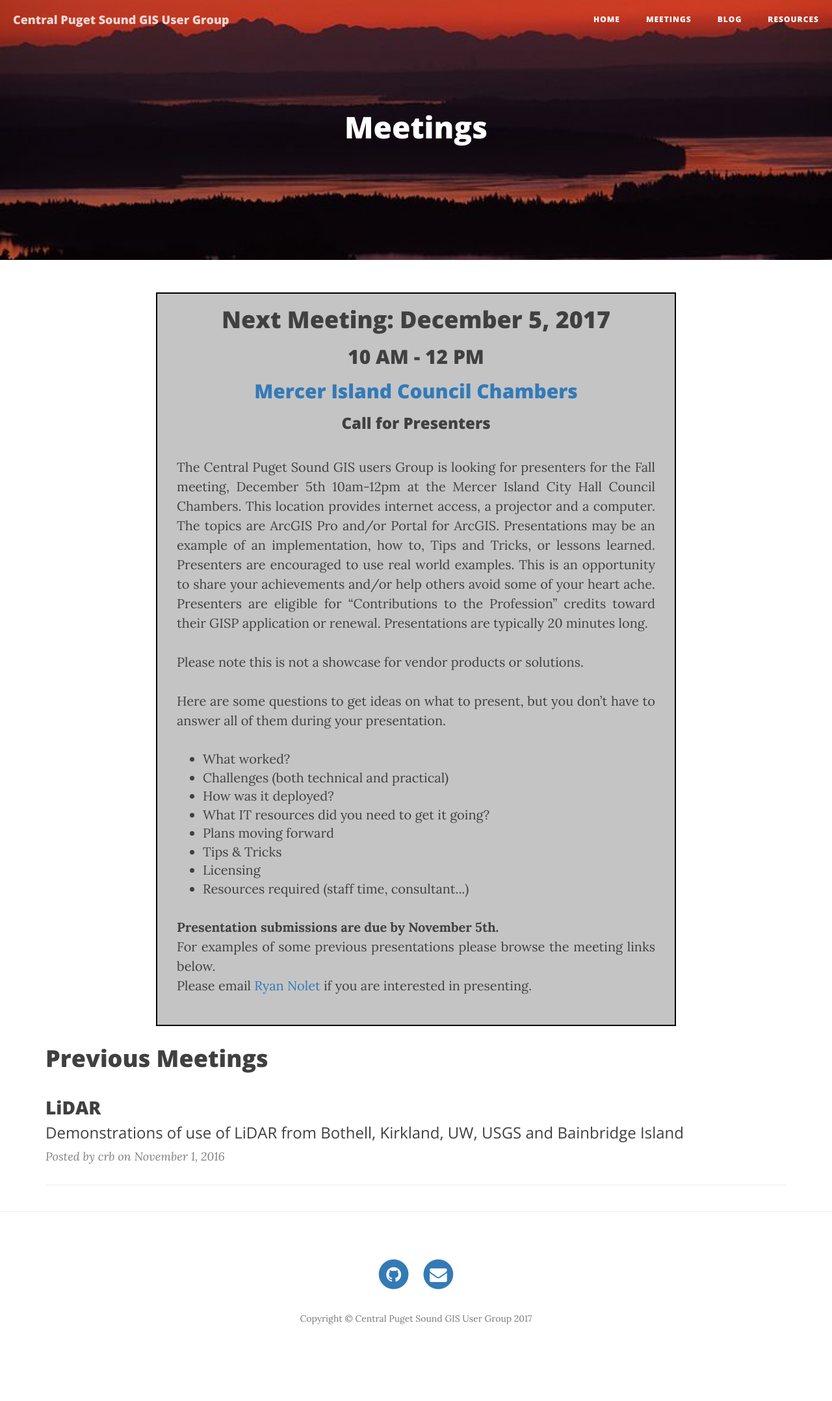
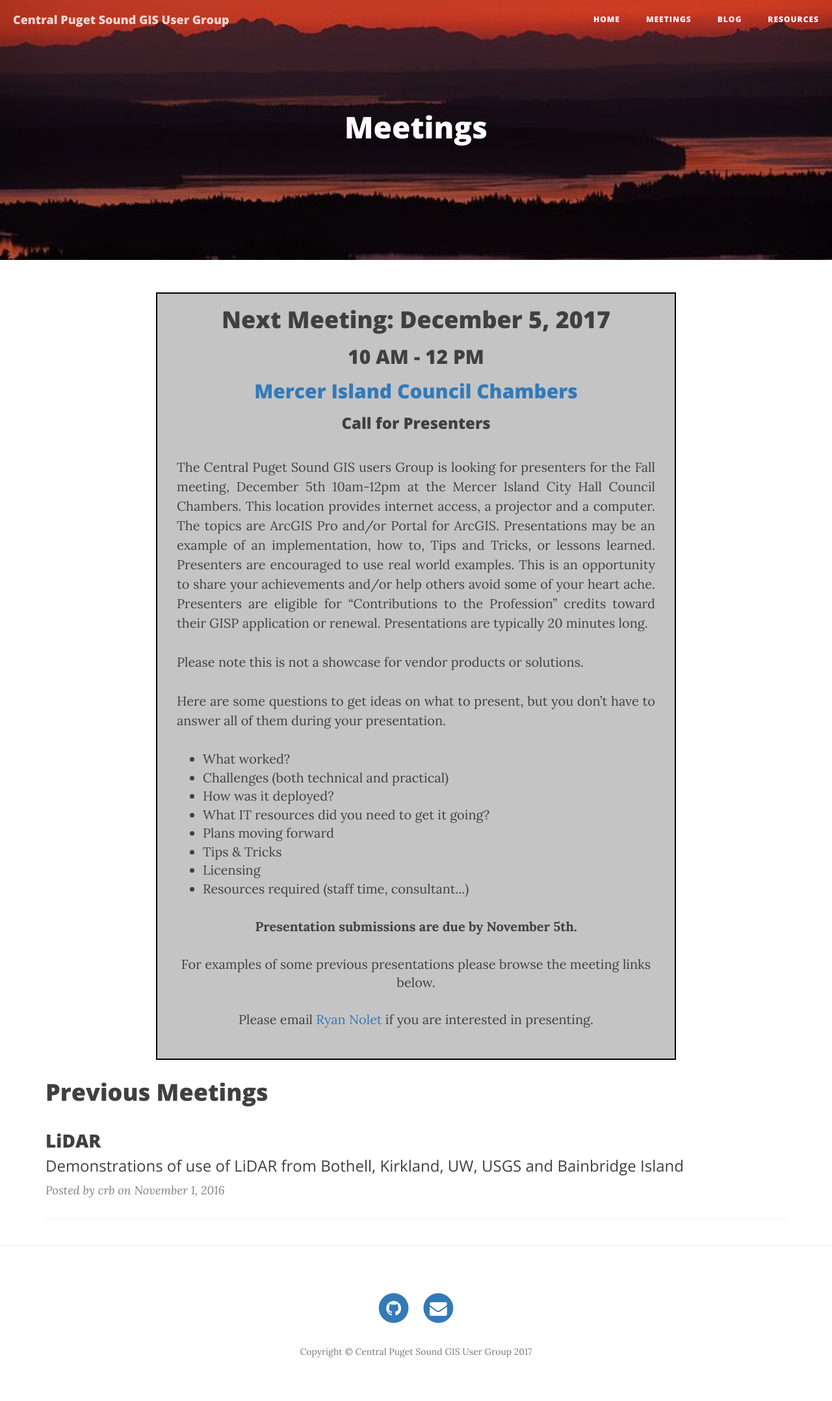
Before and after one commit to cpsgis/cpsgis.github.io, a Jekyll site: the page built from meetings/index.html, in a window 1280 px wide. Shown: the whole page at 65% size. Built offline with Jekyll 4.4.1, drawn with Linux system fonts in a browser that asks for light colours; nearby versions of some CDN libraries; before the commit the page ends 2105 px from its top, so only the background shows below that.

Commit message:
centered text

```diff
--- a/meetings/index.html
+++ b/meetings/index.html
@@ -58,9 +58,11 @@ paginate: 2
               </ul>
             </p>
             <p>
-              <strong>Presentation submissions are due by November 5th.</strong> <br/>
-              For examples of some previous presentations please browse the meeting links below.<br/>
-              Please email <a href="mailto:Rnolet@shorelinewa.gov">Ryan Nolet</a> if you are interested in presenting.
+              <center>
+                <strong>Presentation submissions are due by November 5th.</strong> <br/><br/>
+                For examples of some previous presentations please browse the meeting links below.<br/><br/>
+                Please email <a href="mailto:Rnolet@shorelinewa.gov">Ryan Nolet</a> if you are interested in presenting.
+              </center>
             </p>
           </div>
         </div>
```
